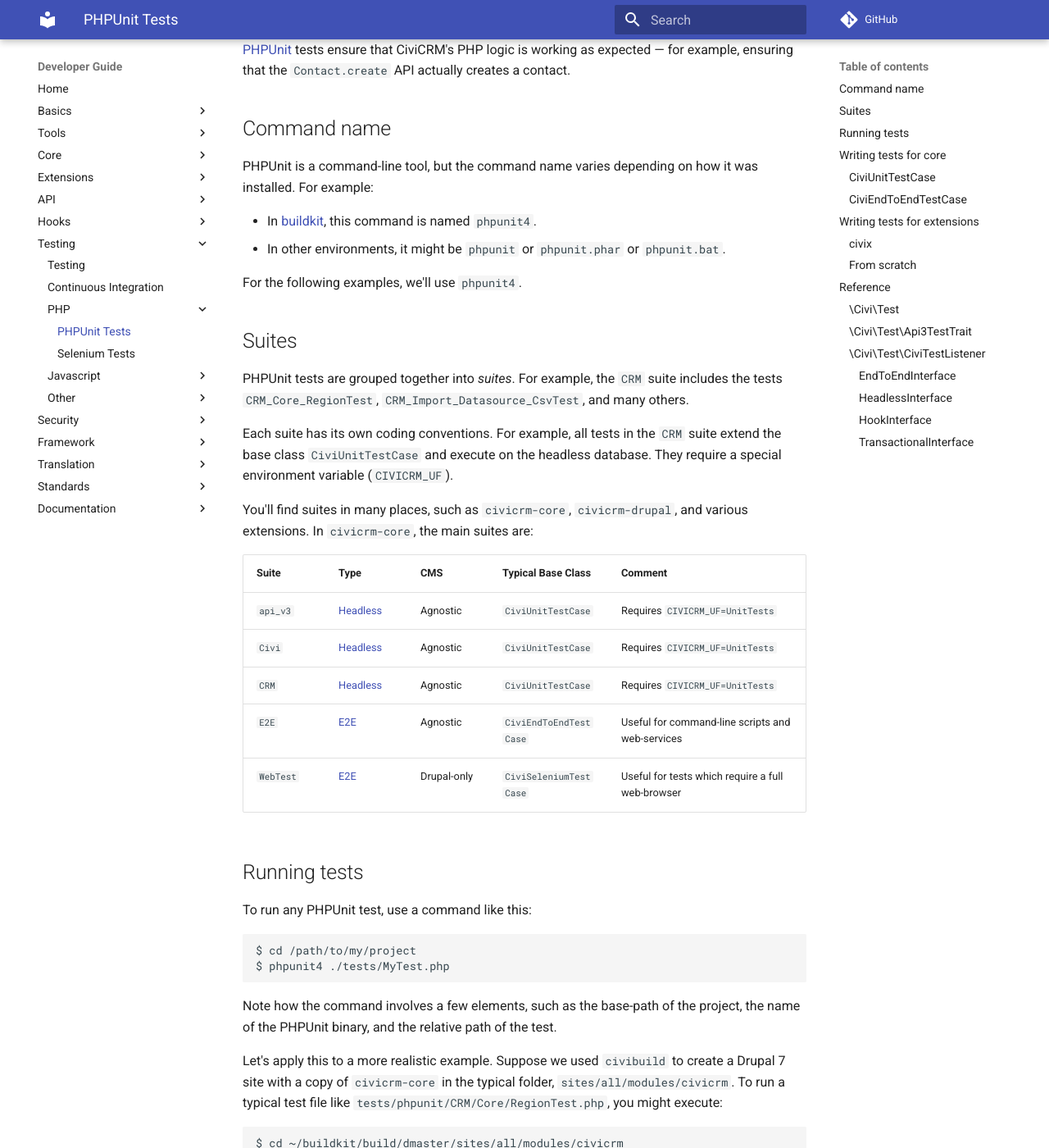
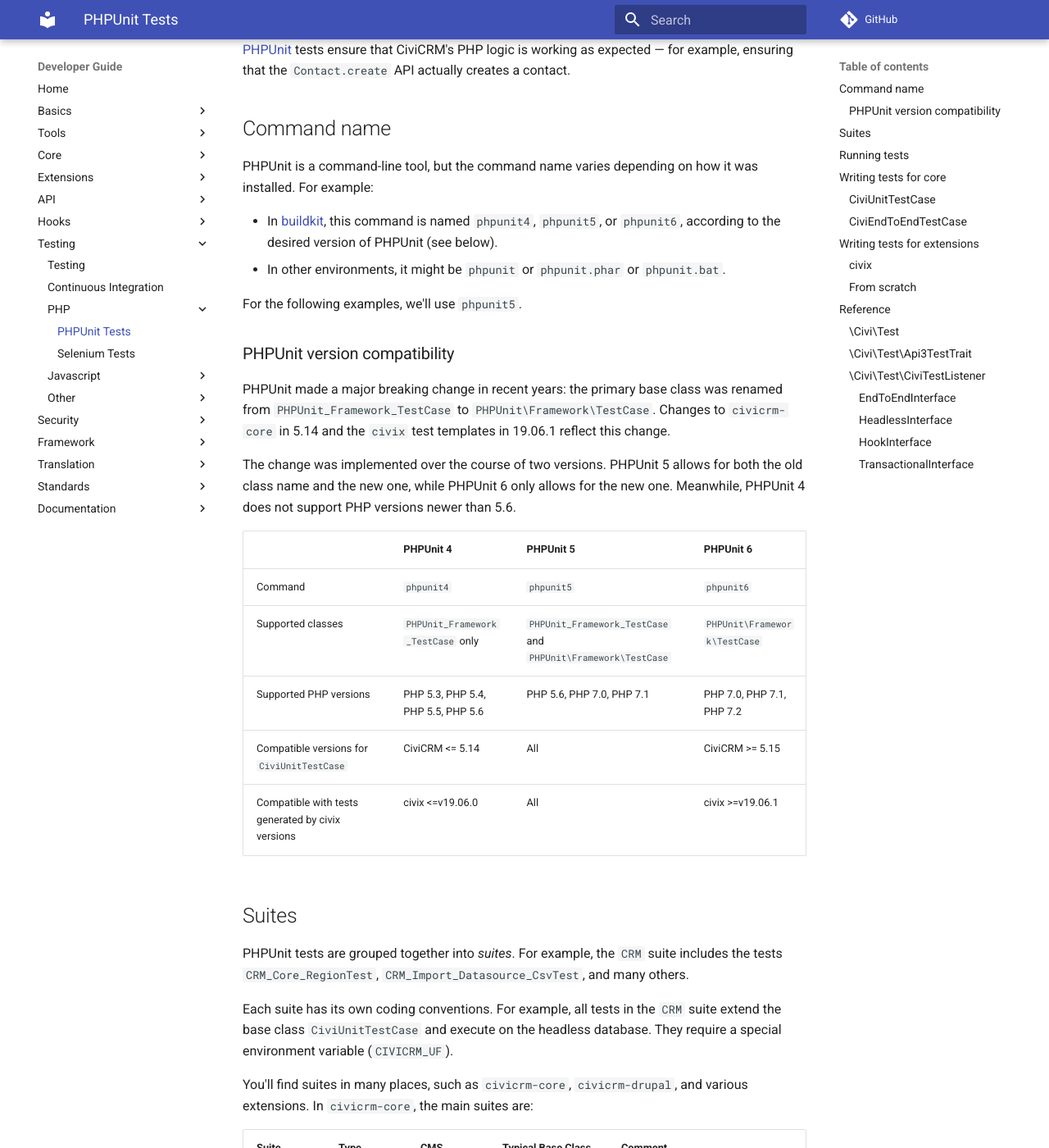
Before and after one commit to civicrm/civicrm-dev-docs, an MkDocs documentation site: the page built from docs/testing/phpunit.md, in a window 1280 px wide and 1400 px high, scrolled down 256 px. Shown: the whole window at 82% size. Built offline with MkDocs 1.6.1 and Material for MkDocs 9.7.7, drawn with Linux system fonts in a browser that asks for light colours; comment, search, counter and statistics services are not loaded; old or Windows-style settings are respelled for this version of MkDocs; some of the changed text lies outside the part shown.

Commit message:
Testing: discuss PHPUnit versions

````diff
--- a/docs/testing/phpunit.md
+++ b/docs/testing/phpunit.md
@@ -10,10 +10,24 @@
 
 PHPUnit is a command-line tool, but the command name varies depending on how it was installed. For example:
 
-* In [buildkit](/tools/buildkit.md), this command is named `phpunit4`.
+* In [buildkit](/tools/buildkit.md), this command is named `phpunit4`, `phpunit5`, or `phpunit6`, according to the desired version of PHPUnit (see below).
 * In other environments, it might be `phpunit` or `phpunit.phar` or `phpunit.bat`.
 
-For the following examples, we'll use `phpunit4`.
+For the following examples, we'll use `phpunit5`.
+
+### PHPUnit version compatibility
+
+PHPUnit made a major breaking change in recent years: the primary base class was renamed from `PHPUnit_Framework_TestCase` to `PHPUnit\Framework\TestCase`.  Changes to `civicrm-core` in 5.14 and the `civix` test templates in 19.06.1 reflect this change.
+
+The change was implemented over the course of two versions.  PHPUnit 5 allows for both the old class name and the new one, while PHPUnit 6 only allows for the new one.  Meanwhile, PHPUnit 4 does not support PHP versions newer than 5.6.
+
+|   | PHPUnit 4 | PHPUnit 5 | PHPUnit 6 |
+| - | --------- | --------- | --------- |
+| Command | `phpunit4` | `phpunit5` | `phpunit6` |
+| Supported classes | `PHPUnit_Framework_TestCase` only | `PHPUnit_Framework_TestCase` and `PHPUnit\Framework\TestCase` | `PHPUnit\Framework\TestCase` |
+| Supported PHP versions | PHP 5.3, PHP 5.4, PHP 5.5, PHP 5.6 | PHP 5.6, PHP 7.0, PHP 7.1 | PHP 7.0, PHP 7.1, PHP 7.2 |
+| Compatible versions for `CiviUnitTestCase` | CiviCRM <= 5.14 | All | CiviCRM >= 5.15 |
+| Compatible with tests generated by civix versions | civix <=v19.06.0 | All | civix >=v19.06.1 |
 
 ## Suites
 
@@ -39,7 +53,7 @@
 
 ```bash
 $ cd /path/to/my/project
-$ phpunit4 ./tests/MyTest.php
+$ phpunit5 ./tests/MyTest.php
 ```
 
 Note how the command involves a few elements, such as the base-path of the project, the name of the PHPUnit binary, and the relative path of the test.
@@ -49,7 +63,7 @@
 
 ```bash
 $ cd ~/buildkit/build/dmaster/sites/all/modules/civicrm
-$ phpunit4 ./tests/phpunit/CRM/Core/RegionTest.php
+$ phpunit5 ./tests/phpunit/CRM/Core/RegionTest.php
 ```
 
 This command ought to work.  It's well-formed.  It *would* work in many cases -- but here it produces an error:
@@ -72,7 +86,7 @@
 
 ```bash
 $ cd ~/buildkit/build/dmaster/sites/all/modules/civicrm
-$ env CIVICRM_UF=UnitTests phpunit4 ./tests/phpunit/CRM/Core/RegionTest.php
+$ env CIVICRM_UF=UnitTests phpunit5 ./tests/phpunit/CRM/Core/RegionTest.php
 ```
 
 !!! tip "Using PhpStorm for local debugging"
@@ -105,7 +119,7 @@
 
     ```bash
     $ cd /path/to/civicrm
-    $ env CIVICRM_UF=UnitTests phpunit4 ./tests/phpunit/CRM/AllTests.php
+    $ env CIVICRM_UF=UnitTests phpunit5 ./tests/phpunit/CRM/AllTests.php
     ```
 
 !!! tip "Selecting tests with `--filter`, `--group`, etc"
@@ -114,7 +128,7 @@
     execute a single test function, you can pass `--filter`, as in:
 
     ```bash
-    $ env CIVICRM_UF=UnitTests phpunit4 ./tests/phpunit/CRM/Core/RegionTest.php --filter testOverride
+    $ env CIVICRM_UF=UnitTests phpunit5 ./tests/phpunit/CRM/Core/RegionTest.php --filter testOverride
     ```
 
 !!! tip "Selecting tests with PHPUNIT_TESTS"
@@ -123,7 +137,7 @@
     functions. For example:
 
     ```bash
-    $ env PHPUNIT_TESTS="MyFirstTest::testFoo MySecondTest" CIVICRM_UF=UnitTests phpunit4 ./tests/phpunit/EnvTests.php
+    $ env PHPUNIT_TESTS="MyFirstTest::testFoo MySecondTest" CIVICRM_UF=UnitTests phpunit5 ./tests/phpunit/EnvTests.php
     ```
 
 
````
